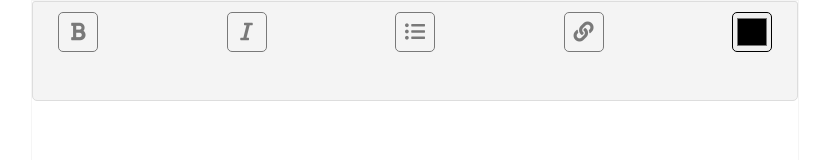
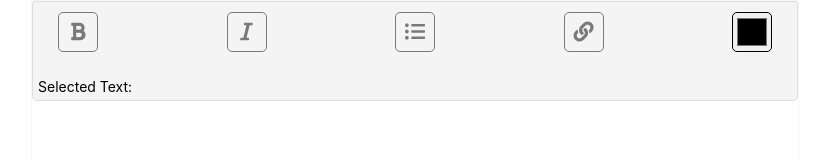
Before and after one commit to aliraza0001/Editor, a React (Create React App) app: page / in a window 1280 px wide. Shown: the top 160 px of the page, without its empty margins (225-1054 px from the left). Built offline with nearby package versions, Linux system fonts and the light colour scheme.

Commit message:
selected text postioning

```diff
--- a/src/components/toolBar.tsx
+++ b/src/components/toolBar.tsx
@@ -77,10 +77,6 @@ class toolBar extends Component<toolBarProps, toolBarState> {
             <i className="fas fa-link"></i>
           </button>
           <div ref={this.inputRef} className="hidden link-picker">
-            <div>
-              <p>Selected Text</p>
-              <p>{selectedText}</p>
-            </div>
             <input ref={this.txtFormatUrl} placeholder="url" />
             <button className="active" onClick={(e) => this.setUrl(e)}>
               <i className="fas fa-plus"></i>
@@ -93,6 +89,10 @@ class toolBar extends Component<toolBarProps, toolBarState> {
           className="color-picker"
           ref={this.colorInputRef}
         />
+        <div className='selected-text'>
+          <p>Selected Text: </p>
+          <p>{selectedText}</p>
+        </div>
       </div>
     );
   }
--- a/src/components/toolbar.css
+++ b/src/components/toolbar.css
@@ -11,6 +11,7 @@
   display: flex;
   justify-content: space-between;
   padding: 10px 25px;
+  position: relative;
 }
 .toolbar button {
   border: none;
@@ -42,7 +43,6 @@
   top: 45px;
 }
 .link-picker p {
-
 }
 .link-picker input {
   height: 40px;
@@ -57,3 +57,17 @@
   height: 40px;
   border-radius: 5px;
 }
+
+.selected-text {
+  position: absolute;
+  left: 0;
+  bottom: 0;
+  padding: 5px 5px;
+  width: 100%;
+  display: flex;
+  align-items: center;
+}
+.selected-text p{
+  font-size: 14px;
+  margin-right: 10px;
+}
```
